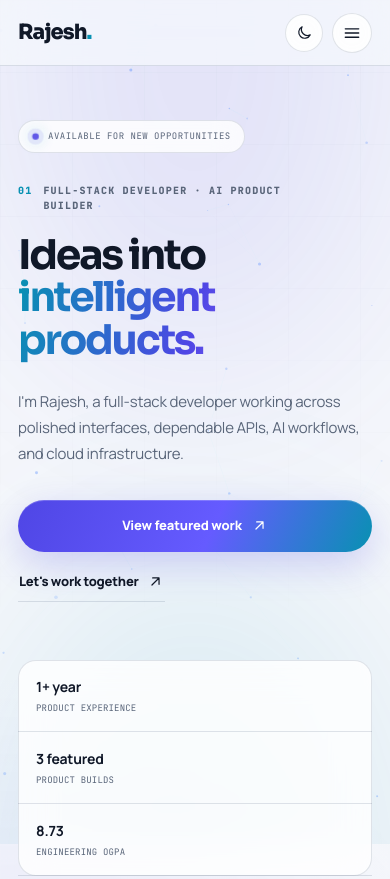
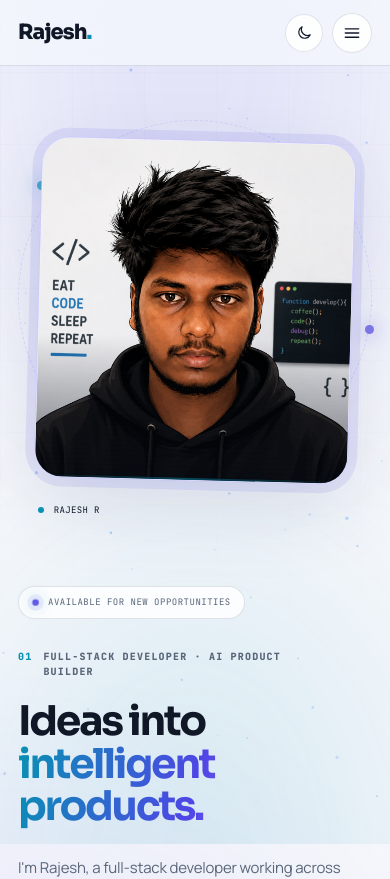
Before and after one commit to rajeshravi2004/Portfolio, a Next.js app: page / in a window 390 px wide. Shown: the top 879 px of the page. Built offline with nearby package versions, Linux system fonts and the light colour scheme.

Commit message:
Show portrait first on mobile

```diff
--- a/app/globals.css
+++ b/app/globals.css
@@ -657,8 +657,9 @@ html[data-theme="light"] .education-section { background: rgba(255,255,255,.3);
   .site-header { padding-inline: 18px; }
   .header-actions { min-width: 0; }
   .hero { padding-top: calc(var(--header-height) + 54px); padding-bottom: 82px; }
-  .hero-grid { gap: 66px; }
+  .hero-grid { gap: 48px; }
   .hero-content { width: 100%; max-width: 100%; }
+  .hero-portrait { order: -1; width: min(100%, 430px); }
   .hero-intro { max-width: 100%; }
   .hero-actions { width: 100%; }
   .hero-actions .button { width: 100%; }
```
